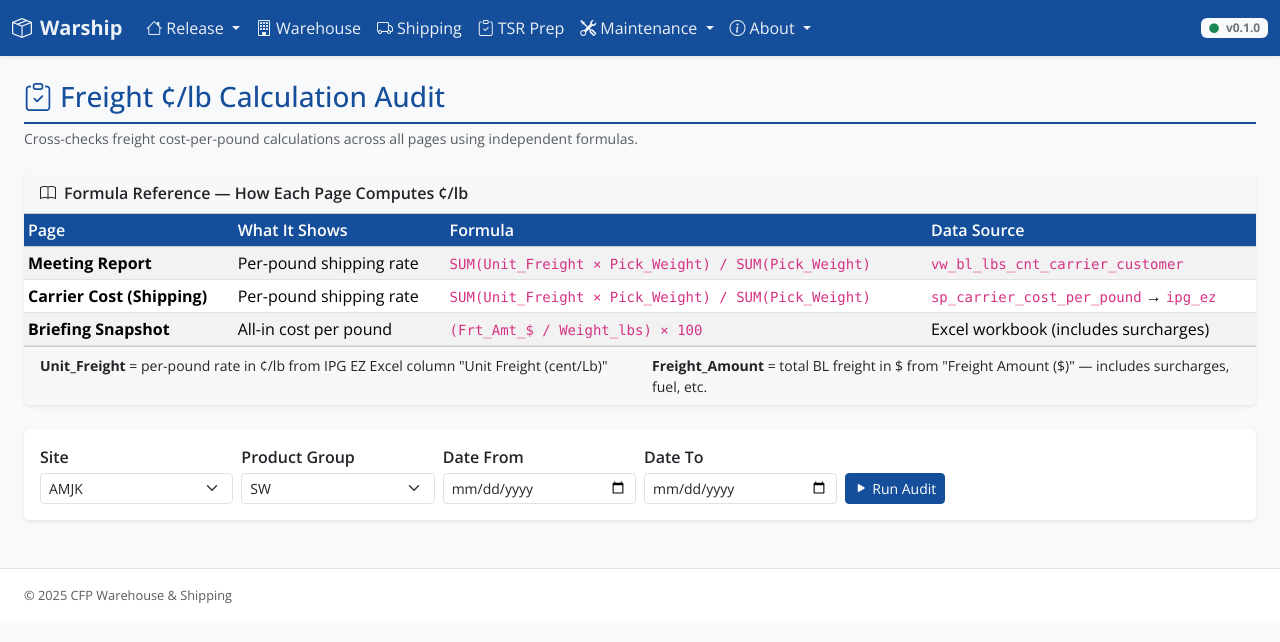
After one commit to TW168/warship-v2, a FastAPI app: template templates/maintenance/freight_audit.html in a window 1280 px wide. The commit adds this page. Shown: the top 642 px of the page. Run offline with FastAPI, Linux system fonts and the light colour scheme; the template is opened without the code that fills it, so the values that code supplies are empty.

Commit message:
add: audit freight cost

```diff
--- /dev/null
+++ b/templates/maintenance/freight_audit.html
@@ -0,0 +1,406 @@
+{% extends "base.html" %}
+{% block title %}Freight ¢/lb Audit{% endblock %}
+
+{% block content %}
+<div class="container-fluid px-4 py-4">
+
+  <!-- Page header -->
+  <div class="mb-4">
+    <h1 class="page-header h3 mb-0">
+      <i class="bi bi-clipboard-check me-2" aria-hidden="true"></i>Freight ¢/lb Calculation Audit
+    </h1>
+    <p class="text-muted small mt-1 mb-0">
+      Cross-checks freight cost-per-pound calculations across all pages using independent formulas.
+    </p>
+  </div>
+
+  <!-- Formula Reference Card -->
+  <div class="card shadow-sm mb-4">
+    <div class="card-header fw-semibold">
+      <i class="bi bi-book me-2"></i>Formula Reference — How Each Page Computes ¢/lb
+    </div>
+    <div class="card-body p-0">
+      <div class="table-responsive">
+        <table class="table table-sm table-striped mb-0">
+          <thead class="table-light">
+            <tr>
+              <th>Page</th>
+              <th>What It Shows</th>
+              <th>Formula</th>
+              <th>Data Source</th>
+            </tr>
+          </thead>
+          <tbody>
+            <tr>
+              <td><strong>Meeting Report</strong></td>
+              <td>Per-pound shipping rate</td>
+              <td><code>SUM(Unit_Freight × Pick_Weight) / SUM(Pick_Weight)</code></td>
+              <td><code>vw_bl_lbs_cnt_carrier_customer</code></td>
+            </tr>
+            <tr>
+              <td><strong>Carrier Cost (Shipping)</strong></td>
+              <td>Per-pound shipping rate</td>
+              <td><code>SUM(Unit_Freight × Pick_Weight) / SUM(Pick_Weight)</code></td>
+              <td><code>sp_carrier_cost_per_pound</code> → <code>ipg_ez</code></td>
+            </tr>
+            <tr>
+              <td><strong>Briefing Snapshot</strong></td>
+              <td>All-in cost per pound</td>
+              <td><code>(Frt_Amt_$ / Weight_lbs) × 100</code></td>
+              <td>Excel workbook (includes surcharges)</td>
+            </tr>
+          </tbody>
+        </table>
+      </div>
+    </div>
+    <div class="card-footer small">
+      <div class="row">
+        <div class="col-md-6">
+          <strong>Unit_Freight</strong> = per-pound rate in ¢/lb from IPG EZ Excel column "Unit Freight (cent/Lb)"
+        </div>
+        <div class="col-md-6">
+          <strong>Freight_Amount</strong> = total BL freight in $ from "Freight Amount ($)" — includes surcharges, fuel, etc.
+        </div>
+      </div>
+    </div>
+  </div>
+
+  <!-- Filters -->
+  <div class="card shadow-sm mb-4">
+    <div class="card-body py-3">
+      <form class="row g-2 align-items-end" id="audit-filter-form">
+        <div class="col-sm-6 col-md-2">
+          <label for="audit-site" class="form-label form-label-sm fw-semibold mb-1">Site</label>
+          <select id="audit-site" class="form-select form-select-sm" aria-label="Site">
+            <option value="">All</option>
+            <option value="AMAZ">AMAZ</option>
+            <option value="AMIN">AMIN</option>
+            <option value="AMJK" selected>AMJK</option>
+            <option value="AMSC">AMSC</option>
+            <option value="PFCH">PFCH</option>
+            <option value="TXAS">TXAS</option>
+            <option value="VAMT">VAMT</option>
+          </select>
+        </div>
+        <div class="col-sm-6 col-md-2">
+          <label for="audit-pg" class="form-label form-label-sm fw-semibold mb-1">Product Group</label>
+          <select id="audit-pg" class="form-select form-select-sm" aria-label="Product group">
+            <option value="">All</option>
+            <option value="SW" selected>SW</option>
+            <option value="BP">BP</option>
+            <option value="CT">CT</option>
+          </select>
+        </div>
+        <div class="col-sm-6 col-md-2">
+          <label for="audit-from" class="form-label form-label-sm fw-semibold mb-1">Date From</label>
+          <input type="date" id="audit-from" class="form-control form-control-sm" aria-label="Date from">
+        </div>
+        <div class="col-sm-6 col-md-2">
+          <label for="audit-to" class="form-label form-label-sm fw-semibold mb-1">Date To</label>
+          <input type="date" id="audit-to" class="form-control form-control-sm" aria-label="Date to">
+        </div>
+        <div class="col-auto">
+          <button type="submit" class="btn btn-primary btn-sm">
+            <i class="bi bi-play-fill me-1"></i>Run Audit
+          </button>
+        </div>
+      </form>
+    </div>
+  </div>
+
+  <!-- Loading spinner -->
+  <div id="audit-loading" class="text-center py-4 d-none">
+    <div class="spinner-border text-primary" role="status">
+      <span class="visually-hidden">Running audit...</span>
+    </div>
+    <p class="text-muted small mt-2">Running audit queries...</p>
+  </div>
+
+  <!-- Results container -->
+  <div id="audit-results" class="d-none">
+
+    <!-- Data scope summary -->
+    <div class="card shadow-sm mb-4">
+      <div class="card-header fw-semibold">
+        <i class="bi bi-database me-2"></i>Data Scope (deduplicated — latest snapshot per BL)
+      </div>
+      <div class="card-body">
+        <div class="row text-center g-3">
+          <div class="col">
+            <div class="text-muted small mb-1">Rows</div>
+            <div class="fw-bold fs-5" id="audit-row-count">—</div>
+          </div>
+          <div class="col">
+            <div class="text-muted small mb-1">Distinct BLs</div>
+            <div class="fw-bold fs-5" id="audit-bl-count">—</div>
+          </div>
+          <div class="col">
+            <div class="text-muted small mb-1">Total Weight (lbs)</div>
+            <div class="fw-bold fs-5" id="audit-total-weight">—</div>
+          </div>
+          <div class="col">
+            <div class="text-muted small mb-1">SUM(Freight_Amount) $</div>
+            <div class="fw-bold fs-5" id="audit-total-frt">—</div>
+          </div>
+          <div class="col">
+            <div class="text-muted small mb-1">SUM(UF × PW) ¢·lbs</div>
+            <div class="fw-bold fs-5" id="audit-uf-x-pw">—</div>
+          </div>
+        </div>
+      </div>
+    </div>
+
+    <!-- Method comparison -->
+    <div class="card shadow-sm mb-4">
+      <div class="card-header fw-semibold">
+        <i class="bi bi-calculator me-2"></i>¢/lb Cross-Check — Three Independent Calculations
+      </div>
+      <div class="card-body p-0">
+        <div class="table-responsive">
+          <table class="table table-sm table-hover mb-0">
+            <thead class="table-light">
+              <tr>
+                <th style="width:60px;">Method</th>
+                <th>Formula</th>
+                <th>What It Measures</th>
+                <th class="text-end" style="width:120px;">Result (¢/lb)</th>
+                <th class="text-center" style="width:80px;">Status</th>
+              </tr>
+            </thead>
+            <tbody id="audit-methods-tbody"></tbody>
+            <tfoot id="audit-methods-tfoot"></tfoot>
+          </table>
+        </div>
+      </div>
+      <div class="card-footer small" id="audit-verdict"></div>
+    </div>
+
+    <!-- SP per-carrier breakdown -->
+    <div class="card shadow-sm mb-4">
+      <div class="card-header fw-semibold">
+        <i class="bi bi-truck me-2"></i>SP Per-Carrier Breakdown (top 10 by ¢/lb)
+      </div>
+      <div class="card-body p-0">
+        <div class="table-responsive">
+          <table class="table table-sm table-striped table-hover mb-0">
+            <thead class="table-light">
+              <tr>
+                <th>Carrier</th>
+                <th class="text-end">Weight (lbs)</th>
+                <th class="text-end">Freight_Amount ($)</th>
+                <th class="text-end">Rate ¢/lb (Unit_Freight)</th>
+                <th class="text-end">All-in ¢/lb (Frt_Amt)</th>
+                <th class="text-end">Diff</th>
+              </tr>
+            </thead>
+            <tbody id="audit-carriers-tbody"></tbody>
+          </table>
+        </div>
+      </div>
+      <div class="card-footer text-muted small">
+        <strong>Rate ¢/lb</strong> = SP <code>cost_per_pound</code> (from Unit_Freight weighted avg).
+        <strong>All-in ¢/lb</strong> = Freight_Amount / Weight × 100.
+        These differ because Freight_Amount includes surcharges, fuel, etc.
+      </div>
+    </div>
+
+    <!-- Sample BL verification -->
+    <div class="card shadow-sm mb-4">
+      <div class="card-header fw-semibold">
+        <i class="bi bi-search me-2"></i>Sample BL Verification — Unit_Freight vs Freight_Amount
+      </div>
+      <div class="card-body p-0">
+        <div class="table-responsive">
+          <table class="table table-sm table-striped table-hover mb-0">
+            <thead class="table-light">
+              <tr>
+                <th>BL Number</th>
+                <th class="text-end">Unit_Freight (¢/lb)</th>
+                <th class="text-end">Pick_Weight (lbs)</th>
+                <th class="text-end">UF/100 × PW ($)</th>
+                <th class="text-end">Freight_Amount ($)</th>
+                <th class="text-end">Extra ($)</th>
+              </tr>
+            </thead>
+            <tbody id="audit-samples-tbody"></tbody>
+          </table>
+        </div>
+      </div>
+      <div class="card-footer text-muted small">
+        <strong>Extra</strong> = Freight_Amount − (Unit_Freight / 100 × Pick_Weight).
+        Positive values indicate surcharges, fuel, per-pallet fees, etc. beyond the base rate.
+      </div>
+    </div>
+
+  </div>
+</div>
+
+<script>
+(function () {
+  'use strict';
+
+  var fmt  = function (n) { return n.toLocaleString(undefined, {maximumFractionDigits: 0}); };
+  var fmt$ = function (n) { return '$' + n.toLocaleString(undefined, {minimumFractionDigits: 2, maximumFractionDigits: 2}); };
+  var fmtC = function (n) { return n.toFixed(4) + '¢'; };
+
+  document.getElementById('audit-filter-form').addEventListener('submit', function (e) {
+    e.preventDefault();
+    runAudit();
+  });
+
+  function runAudit() {
+    var params = new URLSearchParams();
+    var site = document.getElementById('audit-site').value;
+    var pg   = document.getElementById('audit-pg').value;
+    var from = document.getElementById('audit-from').value;
+    var to   = document.getElementById('audit-to').value;
+    if (site) params.set('site', site);
+    if (pg)   params.set('product_group', pg);
+    if (from) params.set('date_from', from);
+    if (to)   params.set('date_to', to);
+
+    document.getElementById('audit-loading').classList.remove('d-none');
+    document.getElementById('audit-results').classList.add('d-none');
+
+    fetch('/maintenance/api/freight-audit?' + params.toString())
+      .then(function (r) {
+        if (!r.ok) return r.json().then(function (e) { throw new Error(e.error || 'HTTP ' + r.status); });
+        return r.json();
+      })
+      .then(function (data) {
+        document.getElementById('audit-loading').classList.add('d-none');
+        renderResults(data);
+      })
+      .catch(function (err) {
+        document.getElementById('audit-loading').classList.add('d-none');
+        alert('Audit failed: ' + err.message);
+      });
+  }
+
+  function renderResults(data) {
+    var s = data.summary;
+    document.getElementById('audit-row-count').textContent    = fmt(s.row_count);
+    document.getElementById('audit-bl-count').textContent     = fmt(s.bl_count);
+    document.getElementById('audit-total-weight').textContent = fmt(s.total_weight) + ' lbs';
+    document.getElementById('audit-total-frt').textContent    = fmt$(s.total_freight_amt);
+    document.getElementById('audit-uf-x-pw').textContent      = fmt(s.uf_x_pw);
+
+    // ── Methods comparison ──────────────────────────────────────────
+    var methods = data.methods;
+    var tbody = document.getElementById('audit-methods-tbody');
+    tbody.innerHTML = '';
+
+    // A and C should match (both use Unit_Freight); B measures something different
+    var acDiff = Math.abs(methods.a.value - methods.c.value);
+    var acOk = acDiff < 0.01;
+
+    var methodList = [
+      { key: 'a', badge: 'A', compare: null },
+      { key: 'c', badge: 'C', compare: 'a' },
+      { key: 'b', badge: 'B', compare: null },
+    ];
+
+    methodList.forEach(function (item) {
+      var m = methods[item.key];
+      var tr = document.createElement('tr');
+      var ok, statusHtml;
+      if (item.compare) {
+        var diff = Math.abs(m.value - methods[item.compare].value);
+        ok = diff < 0.01;
+        statusHtml = ok
+          ? '<i class="bi bi-check-circle-fill text-success"></i>'
+          : '<i class="bi bi-exclamation-triangle-fill text-warning"></i> Δ' + diff.toFixed(4);
+      } else if (item.key === 'b') {
+        // B is a different metric — always "info"
+        statusHtml = '<i class="bi bi-info-circle-fill text-info"></i>';
+        ok = true;
+      } else {
+        statusHtml = '<i class="bi bi-check-circle-fill text-success"></i>';
+        ok = true;
+      }
+
+      var rowClass = '';
+      if (item.key === 'b') rowClass = ' class="table-light"';
+      else if (!ok) rowClass = ' style="background:#fff3cd;"';
+
+      tr.innerHTML =
+        '<td><span class="badge bg-' + (item.key === 'b' ? 'info' : ok ? 'success' : 'warning text-dark') + '">' + item.badge + '</span></td>' +
+        '<td><code class="small">' + m.label + '</code></td>' +
+        '<td class="small">' + m.description + '</td>' +
+        '<td class="text-end fw-bold fs-6">' + fmtC(m.value) + '/lb</td>' +
+        '<td class="text-center">' + statusHtml + '</td>';
+      if (rowClass) tr.setAttribute('class', rowClass.replace(' class="', '').replace('"', ''));
+      tbody.appendChild(tr);
+    });
+
+    // A vs C verdict row
+    var tfoot = document.getElementById('audit-methods-tfoot');
+    tfoot.innerHTML =
+      '<tr class="' + (acOk ? 'table-success' : 'table-warning') + '">' +
+      '<td colspan="3" class="fw-bold">A vs C (both use Unit_Freight — should match)</td>' +
+      '<td class="text-end fw-bold">Δ ' + acDiff.toFixed(4) + '¢</td>' +
+      '<td class="text-center">' +
+        (acOk ? '<i class="bi bi-check-circle-fill text-success"></i>'
+              : '<i class="bi bi-exclamation-triangle-fill text-warning"></i>') +
+      '</td></tr>' +
+      '<tr class="table-info">' +
+      '<td colspan="3" class="fw-bold">A vs B difference (rate vs all-in)</td>' +
+      '<td class="text-end fw-bold">Δ ' + Math.abs(methods.a.value - methods.b.value).toFixed(4) + '¢</td>' +
+      '<td class="text-center"><i class="bi bi-info-circle-fill text-info"></i></td></tr>';
+
+    // Verdict
+    var verdict = document.getElementById('audit-verdict');
+    if (acOk) {
+      verdict.innerHTML = '<i class="bi bi-check-circle-fill text-success me-2"></i>' +
+        '<strong class="text-success">PASS</strong> — Methods A and C agree (both use Unit_Freight). ' +
+        'Method B differs because Freight_Amount includes surcharges beyond the base per-pound rate.';
+    } else {
+      verdict.innerHTML = '<i class="bi bi-exclamation-triangle-fill text-warning me-2"></i>' +
+        '<strong class="text-warning">WARNING</strong> — Methods A and C differ by ' + acDiff.toFixed(4) + '¢/lb. ' +
+        'This could indicate a deduplication or filtering mismatch.';
+    }
+
+    // ── SP carriers ─────────────────────────────────────────────────
+    var ctbody = document.getElementById('audit-carriers-tbody');
+    ctbody.innerHTML = '';
+    data.sp_carriers.forEach(function (c) {
+      var allIn = c.total_weight > 0 ? (c.total_freight_cost / c.total_weight * 100) : 0;
+      var diff = allIn - c.cost_per_pound;
+      var tr = document.createElement('tr');
+      tr.innerHTML =
+        '<td>' + c.carrier_id + '</td>' +
+        '<td class="text-end">' + fmt(c.total_weight) + '</td>' +
+        '<td class="text-end">' + fmt$(c.total_freight_cost) + '</td>' +
+        '<td class="text-end fw-bold">' + c.cost_per_pound.toFixed(4) + '¢</td>' +
+        '<td class="text-end">' + allIn.toFixed(4) + '¢</td>' +
+        '<td class="text-end ' + (Math.abs(diff) < 0.5 ? 'text-success' : 'text-warning') + '">' +
+          (diff >= 0 ? '+' : '') + diff.toFixed(4) + '¢</td>';
+      ctbody.appendChild(tr);
+    });
+
+    // ── Sample BLs ──────────────────────────────────────────────────
+    var stbody = document.getElementById('audit-samples-tbody');
+    stbody.innerHTML = '';
+    data.samples.forEach(function (row) {
+      var tr = document.createElement('tr');
+      var diffClass = row.diff > 0 ? 'text-warning' : (row.diff < 0 ? 'text-danger' : 'text-success');
+      tr.innerHTML =
+        '<td>' + row.bl + '</td>' +
+        '<td class="text-end">' + row.unit_freight.toFixed(4) + '</td>' +
+        '<td class="text-end">' + fmt(row.pick_weight) + '</td>' +
+        '<td class="text-end">' + fmt$(row.computed_freight) + '</td>' +
+        '<td class="text-end">' + fmt$(row.freight_amount) + '</td>' +
+        '<td class="text-end ' + diffClass + '">' +
+          (row.diff >= 0 ? '+' : '') + fmt$(row.diff) +
+        '</td>';
+      stbody.appendChild(tr);
+    });
+
+    document.getElementById('audit-results').classList.remove('d-none');
+  }
+
+  // Auto-run on page load with defaults
+  runAudit();
+})();
+</script>
+{% endblock %}
```
Also changed, not shown: CLAUDE.md (+1 -0 lines), routers/maintenance.py (+216 -2 lines), templates/home/meeting_report_results.html (+7 -1 lines), templates/shipping/index.html (+6 -2 lines).
